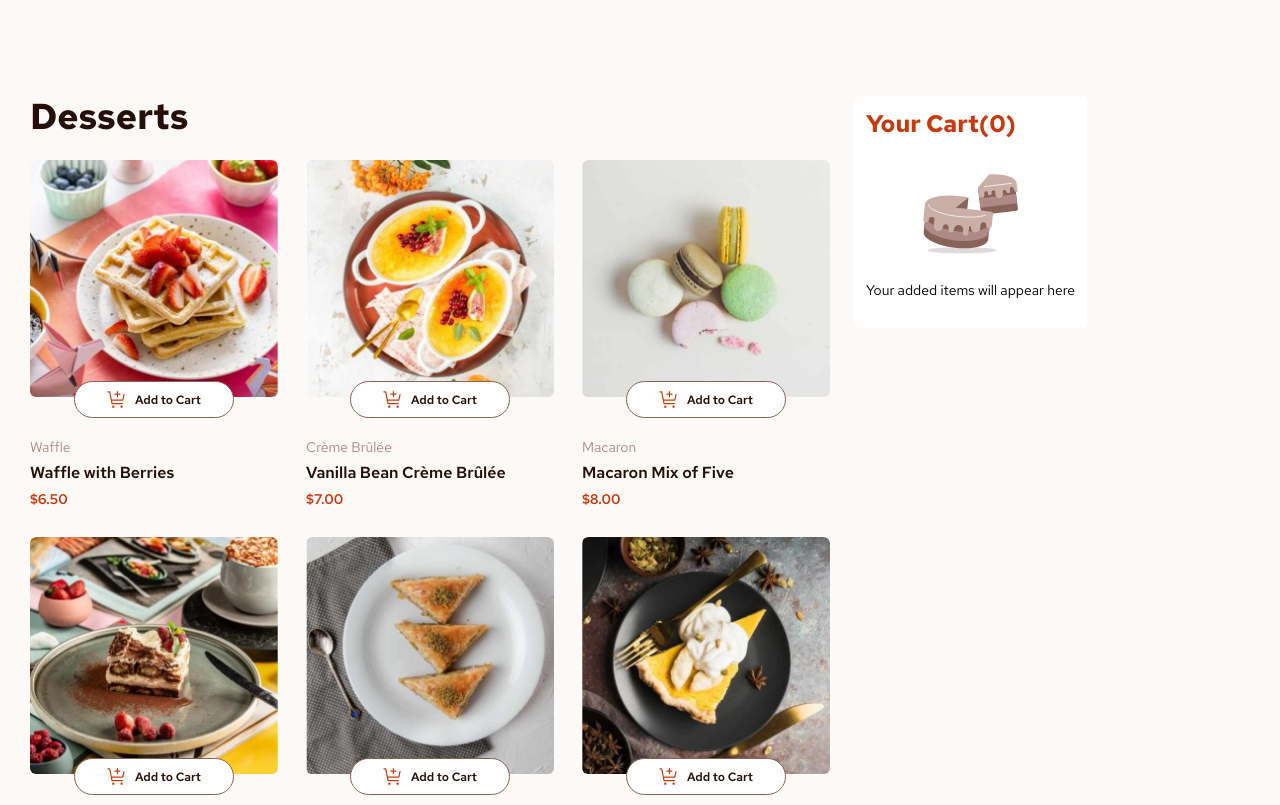
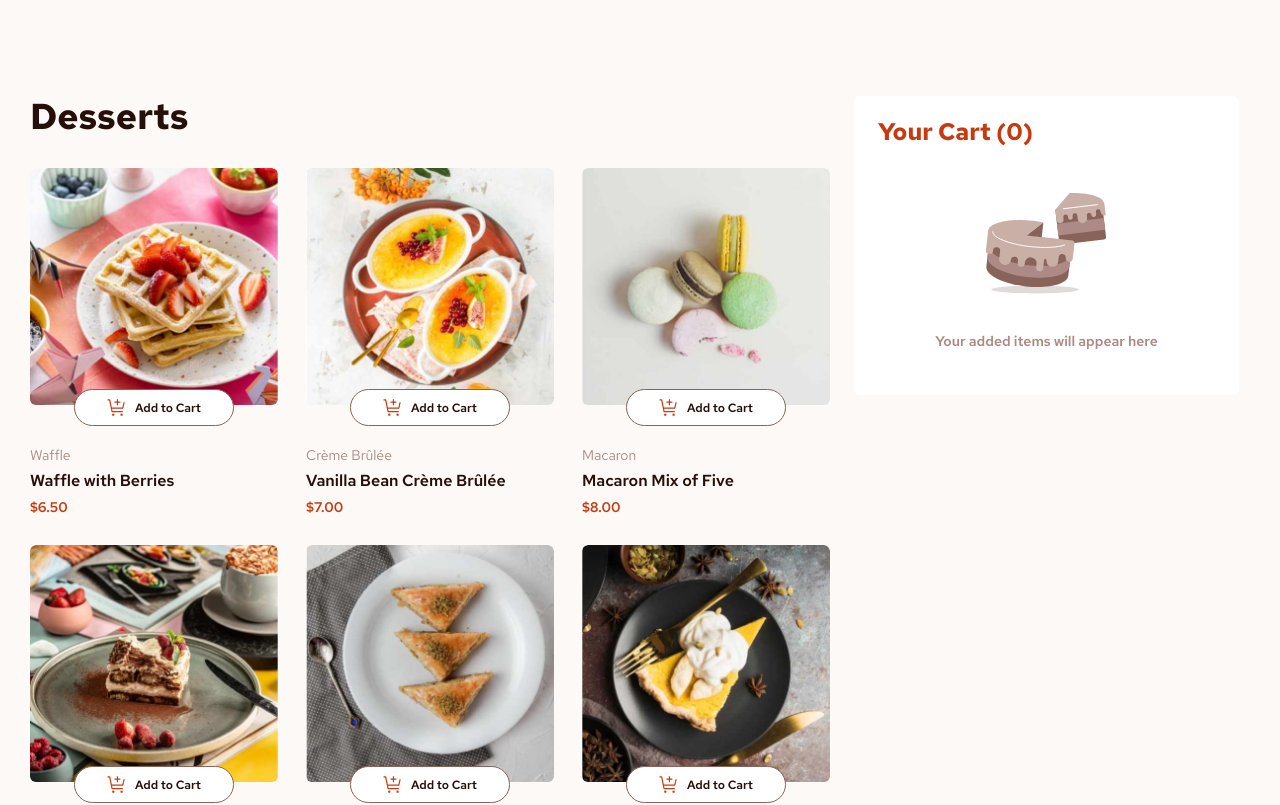
Before and after one commit to firdesOya/frontendMentorChallenge, a Next.js app in the folder product-list-with-cart-main/: page / in a window 1280 px wide. Shown: the top 805 px of the page. Built offline with nearby package versions, Linux system fonts and the light colour scheme.

Commit message:
feat:create addToCart function

```diff
--- a/product-list-with-cart-main/src/app/page.js
+++ b/product-list-with-cart-main/src/app/page.js
@@ -1,31 +1,35 @@
-import Image from "next/image";
+"use client";
+import { useState, useCallback } from "react";
 import CardList from "./components/CardList";
-import OrderButton from "./components/OrderButton";
+import OrderCart from "./components/OrderCart";
 
 export default function Home() {
+  const [cartItems, setCartItems] = useState({});
+
+  const addToCart = useCallback((item) => {
+    setCartItems((prevItems) => {
+      const newItems = { ...prevItems };
+      if (newItems[item.id]) {
+        newItems[item.id] = {
+          ...newItems[item.id],
+          quantity: newItems[item.id].quantity + 1
+        };
+      } else {
+        newItems[item.id] = { ...item, quantity: 1 };
+      }
+      return newItems;
+    });
+  }, []);
+
   return (
     <div className="w-full h-full">
       <div className="pt-24 max-w-[1220px] flex gap-6 min-w-[320px] mx-auto py-[70px] px-5 lg:px-0">
         <div className="max-w-[800px]">
-          <h2 className="font-bold text-4xl mb-6 text-rose-900">Desserts</h2>
-          <CardList />
+          <h2 className="font-bold text-4xl mb-8 text-rose-900">Desserts</h2>
+          <CardList addToCart={addToCart} />
         </div>
-        <div className="h-fit flex flex-col bg-white rounded-md p-3">
-          <h3 className="font-bold pb-6 text-red text-2xl">Your Cart(0)</h3>
-          <div className="flex flex-col items-center ">
-            <Image
-              src="/images/illustration-empty-cart.svg"
-              alt="cart"
-              width={100}
-              height={100}
-            />
-            <p className="text-center text-sm py-4">
-              Your added items will appear here
-            </p>
-          </div>
-          <div className="hidden">
-            <OrderButton title="Confirm Order" />
-          </div>
+        <div className="w-full max-w-[385px]">
+          <OrderCart cartItems={cartItems} />
         </div>
       </div>
     </div>
```
